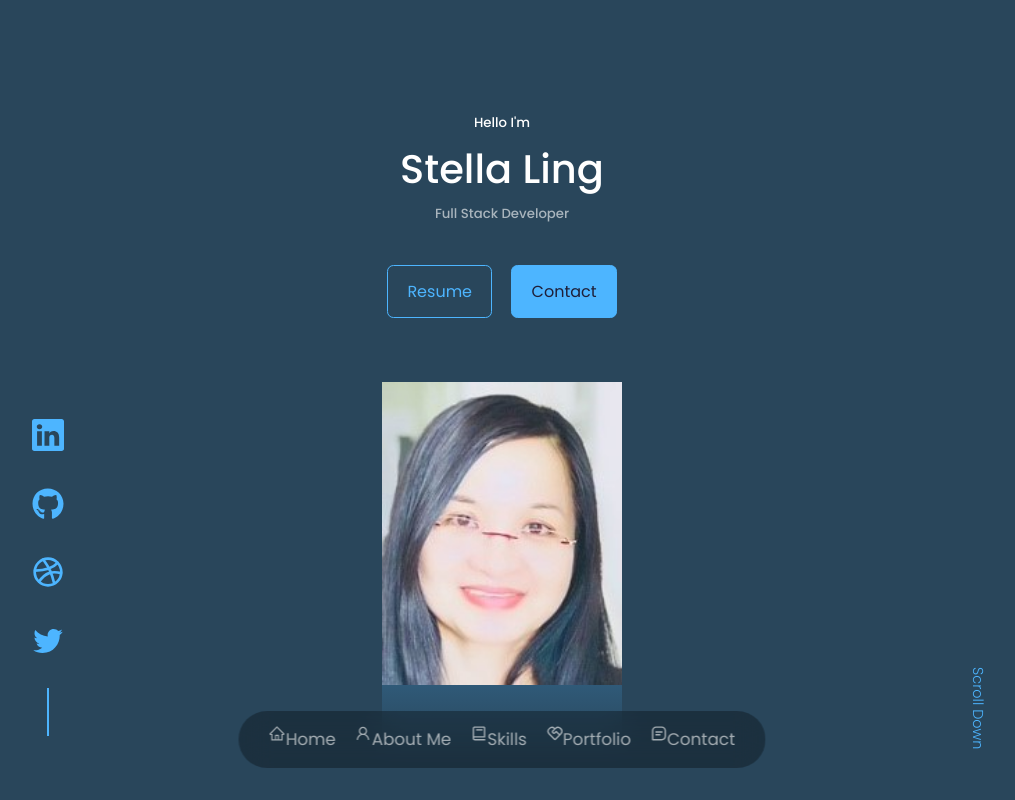
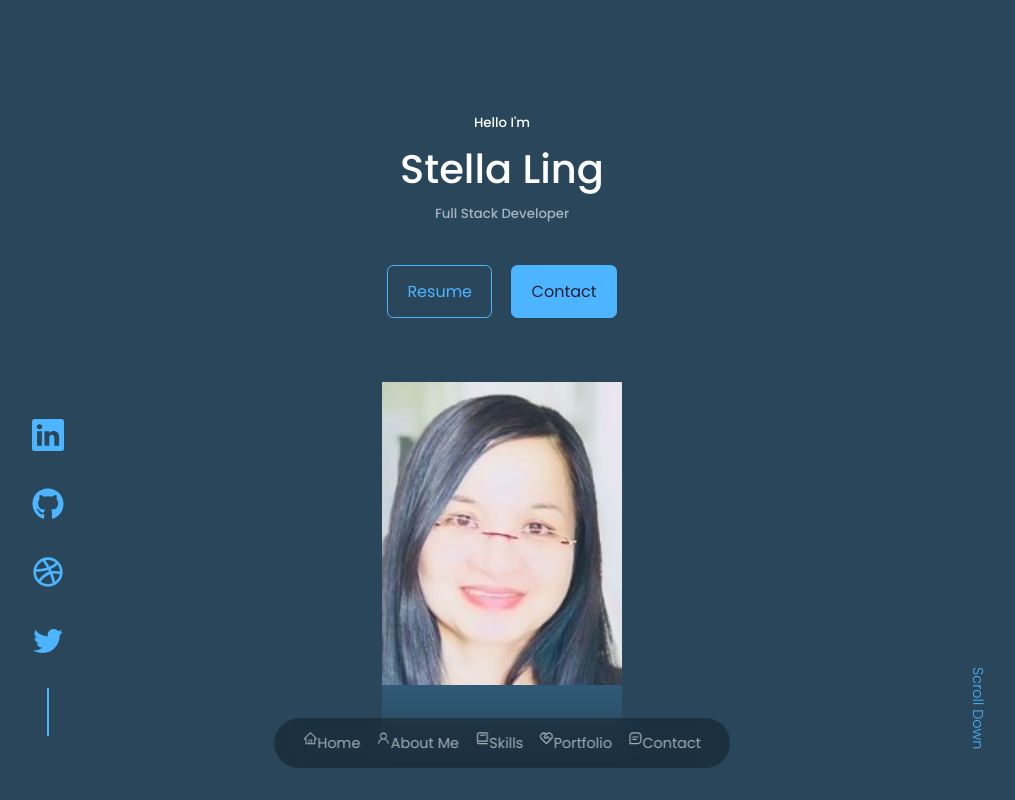
Before and after one commit to stellalph/20s-react-portfolio, a React (Create React App) app: page / in a window 1280 px wide. Shown: the top 800 px of the page, without its empty margins (138-1153 px from the left). Built offline with nearby package versions, Linux system fonts and the light colour scheme.

Commit message:
adjust the floating nac

```diff
--- a/src/components/nav/nav.css
+++ b/src/components/nav/nav.css
@@ -16,11 +16,11 @@ nav {
 
 nav a {
   background: transparent;
-  padding: 0.2rem;
+  padding: 0.1rem;
   border-radius: 50%;
   display: flex;
   color: var(--color-light);
-  font-size: 1.05rem;
+  font-size: 0.9rem;
 }
 
 nav a:hover {
```
